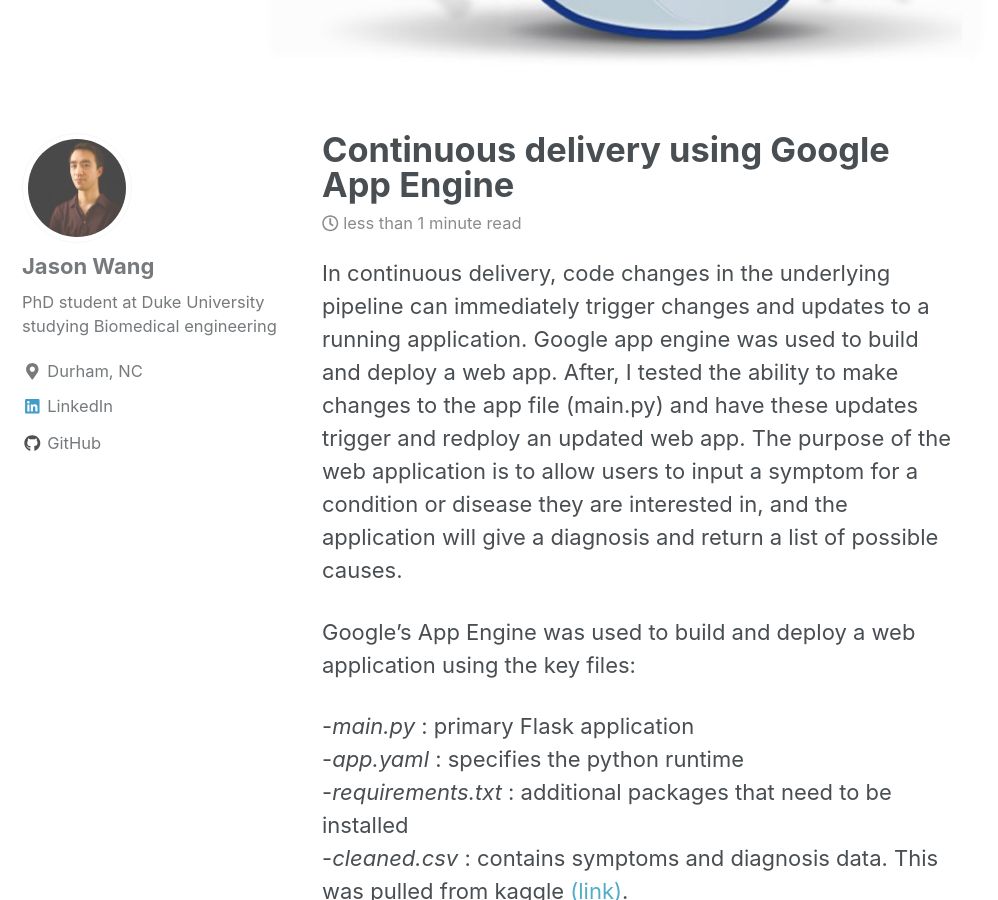
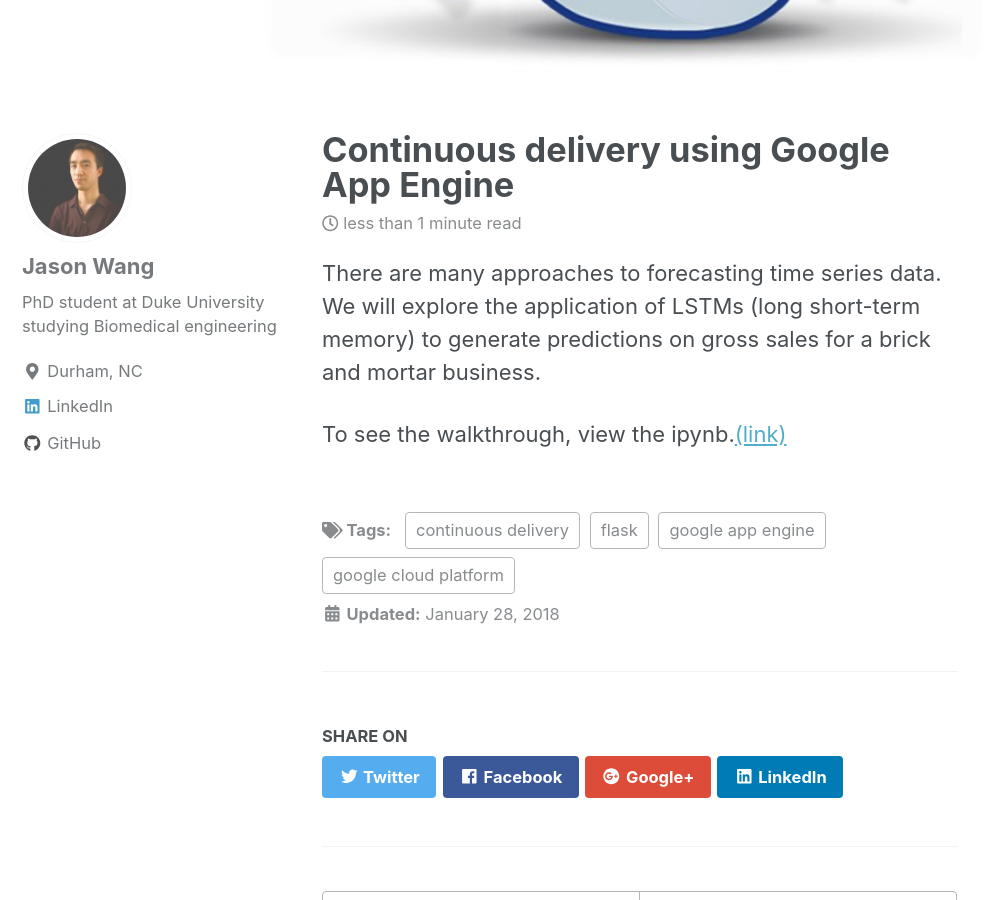
Before and after one commit to jtwang1027/jtwang1027.github.io, a Jekyll site: the page built from _posts/2020-01-28-contint.md, in a window 1280 px wide and 900 px high, scrolled down 634 px. Shown: the whole window, without its empty margins (0-998 px from the left). Built offline with Jekyll 4.4.1, drawn with Linux system fonts in a browser that asks for light colours; nearby versions of some CDN libraries; some of the changed text lies outside the part shown.

Commit message:
add changes

```diff
--- a/_posts/2020-01-28-contint.md
+++ b/_posts/2020-01-28-contint.md
@@ -8,14 +8,8 @@
 mathjax: "true"
 ---
 
-In continuous delivery, code changes in the underlying pipeline can immediately trigger changes and updates to a running application. Google app engine  was used to build and deploy a web app. After, I tested the ability to make changes to the app file (main.py) and have these updates trigger and redploy an  updated web app. The purpose of the web application is to allow users to input a symptom for a condition or disease they are interested in, and the application will give a diagnosis and return a list of possible causes.
+There are many approaches to forecasting time series data. We will explore the application of LSTMs (long short-term memory) to generate predictions on gross sales for a brick and mortar business.
 
-Google's App Engine was used to build and deploy a web application using the key files:
 
--*main.py* : primary Flask application
--*app.yaml* :  specifies the python runtime
--*requirements.txt* : additional packages that need to be installed
--*cleaned.csv* : contains symptoms and diagnosis data. This was pulled from kaggle [(link)](https://www.kaggle.com/plarmuseau/sdsort).
--*cloudbuild.yaml* : builds the application
 
-To see a demo of this web app, view the demo mp4 video.[(link)](https://github.com/jtwang1027/contint)
+To see the walkthrough, view the ipynb.[(link)](https://github.com/jtwang1027/business_analysis/blob/master/lstm_time_series.ipynb)
--- a/index.html
+++ b/index.html
@@ -2,5 +2,5 @@
 layout: home
 author_profile: true
 header:
-  image: ![daiwei_lu](https://user-images.githubusercontent.com/46359281/74854116-df57af00-530c-11ea-955c-49df4e5e7ac2.jpg)
+  image: "images/daiwei_lu.jpg"
 ---
```
Also changed, not shown: _posts/2020-02-19-lstm.md (added, +21 -0 lines).
